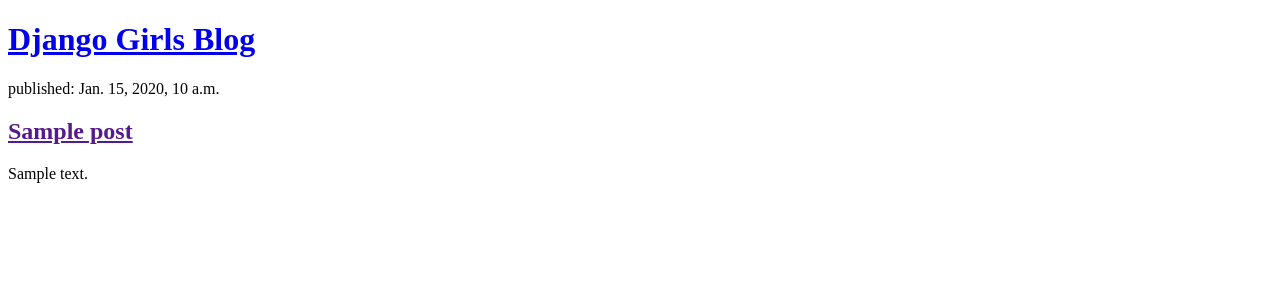
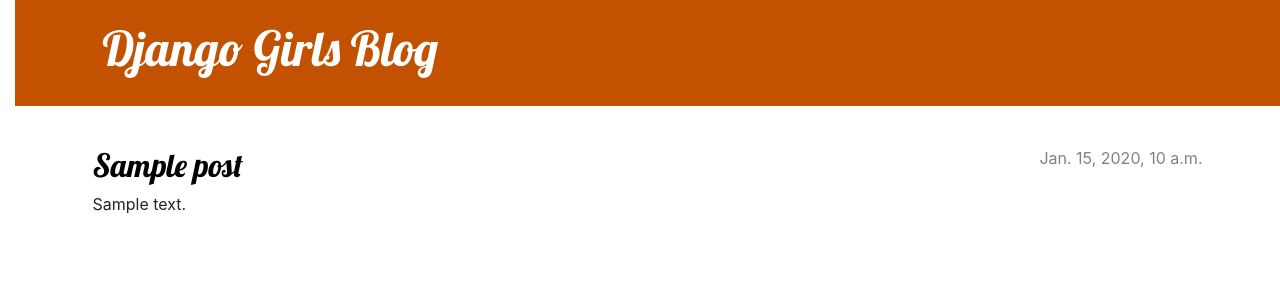
Before and after one commit to DeveloPerini/my-first-blog, a Django app: page / in a window 1280 px wide. Shown: the top 300 px of the page. Run offline with Django 3.2, Linux system fonts and the light colour scheme; tables that the repository leaves empty hold one stand-in row (values such as "Sample post").

Commit message:
Added view and template for detailed blog post as well as CSS for the site.

```diff
--- /dev/null
+++ b/blog/static/css/blog.css
@@ -0,0 +1,79 @@
+h1 a, h2 a {
+    color: #C25100;
+    font-family: 'Lobster';
+}
+
+body {
+    padding-left: 15px;
+}
+
+.page-header {
+    background-color: #C25100;
+    margin-top: 0;
+    margin-bottom: 40px;
+    padding: 20px 20px 20px 40px;
+}
+
+.page-header h1,
+.page-header h1 a,
+.page-header h1 a:visited,
+.page-header h1 a:active {
+    color: #ffffff;
+    font-size: 36pt;
+    text-decoration: none;
+}
+
+h1,
+h2,
+h3,
+h4 {
+    font-family: 'Lobster', cursive;
+}
+
+.date {
+    color: #828282;
+}
+
+.save {
+    float: right;
+}
+
+.post-form textarea,
+.post-form input {
+    width: 100%;
+}
+
+.top-menu,
+.top-menu:hover,
+.top-menu:visited {
+    color: #ffffff;
+    float: right;
+    font-size: 26pt;
+    margin-right: 20px;
+}
+
+.post {
+    margin-bottom: 70px;
+}
+
+.post h2 a,
+.post h2 a:visited {
+    color: #000000;
+}
+
+.post > .date,
+.post > .actions {
+    float: right;
+}
+
+.btn-default,
+.btn-default:visited {
+    color: #C25100;
+    background: none;
+    border-color: #C25100;
+}
+
+.btn-default:hover {
+    color: #FFFFFF;
+    background-color: #C25100;
+}
--- /dev/null
+++ b/blog/templates/blog/base.html
@@ -0,0 +1,27 @@
+{% load static %}
+<!DOCTYPE html>
+<html>
+    <head>
+        <title>Django Girls blog</title>
+        <link rel="stylesheet" href="https://cdn.jsdelivr.net/npm/bootstrap@4.5.3/dist/css/bootstrap.min.css" integrity="sha384-TX8t27EcRE3e/ihU7zmQxVncDAy5uIKz4rEkgIXeMed4M0jlfIDPvg6uqKI2xXr2" crossorigin="anonymous">
+        <link href='//fonts.googleapis.com/css?family=Lobster&subset=latin,latin-ext' rel='stylesheet' type='text/css'>
+        <link rel="stylesheet" href="{% static 'css/blog.css' %}">
+    </head>
+    <body>
+        <body>
+            <header class="page-header">
+              <div class="container">
+                  <h1><a href="/">Django Girls Blog</a></h1>
+              </div>
+            </header>
+            <main class="container">
+                <div class="row">
+                    <div class="col">
+                    {% block content %}
+                    {% endblock %}
+                    </div>
+                </div>
+            </main>
+        </body>
+    </body>
+</html>
--- a/blog/templates/blog/post_list.html
+++ b/blog/templates/blog/post_list.html
@@ -1,18 +1,13 @@
-<!DOCTYPE html>
-<html>
-    <head>
-        <title>Django Girls blog</title>
-    </head>
-    <body>
-        <header>
-            <h1><a href="/">Django Girls Blog</a></h1>
-        </header>
-        {% for post in posts %}
-    <article>
-        <time>published: {{ post.published_date }}</time>
-        <h2><a href="">{{ post.title }}</a></h2>
-        <p>{{ post.text|linebreaksbr }}</p>
-    </article>
-        {% endfor %}
-    </body>
-</html>
+{% extends 'blog/base.html' %}
+
+{% block content %}
+    {% for post in posts %}
+        <article class="post">
+            <time class="date">
+                {{ post.published_date }}
+            </time>
+            <h2><a href="{% url 'post_detail' pk=post.pk %}">{{ post.title }}</a></h2>
+            <p>{{ post.text|linebreaksbr }}</p>
+        </article>
+    {% endfor %}
+{% endblock %}
--- a/blog/urls.py
+++ b/blog/urls.py
@@ -3,4 +3,5 @@
 
 urlpatterns = [
     path('', views.post_list, name='post_list'),
+    path('post/<int:pk>/', views.post_detail, name='post_detail'),
 ]
--- a/blog/views.py
+++ b/blog/views.py
@@ -1,9 +1,16 @@
 from django.shortcuts import render
 from django.utils import timezone
 from .models import Post
+from django.shortcuts import render, get_object_or_404
+
 
 def post_list(request):
     posts = Post.objects.filter(published_date__lte=timezone.now()).order_by('published_date')
     return render(request, 'blog/post_list.html', {'posts': posts})
 
+def post_detail(request, pk):
+    post = get_object_or_404(Post, pk=pk)
+    return render(request, 'blog/post_detail.html', {'post': post})
+
+
 # Create your views here.
--- a/mysite/settings.py
+++ b/mysite/settings.py
@@ -37,7 +37,7 @@
     'django.contrib.sessions',
     'django.contrib.messages',
     'django.contrib.staticfiles',
-    'blog.apps.BlogConfig',
+    'blog.apps.BlogConfig'
 ]
 
 MIDDLEWARE = [
@@ -119,7 +119,7 @@
 # https://docs.djangoproject.com/en/3.2/howto/static-files/
 
 STATIC_URL = '/static/'
-STATIC_ROOT = BASE_DIR / 'static'
+STATIC_ROOT = BASE_DIR, 'static'
 
 # Default primary key field type
 # https://docs.djangoproject.com/en/3.2/ref/settings/#default-auto-field
```
Also changed, not shown: blog/templates/blog/post_detail.html (added, +13 -0 lines).
